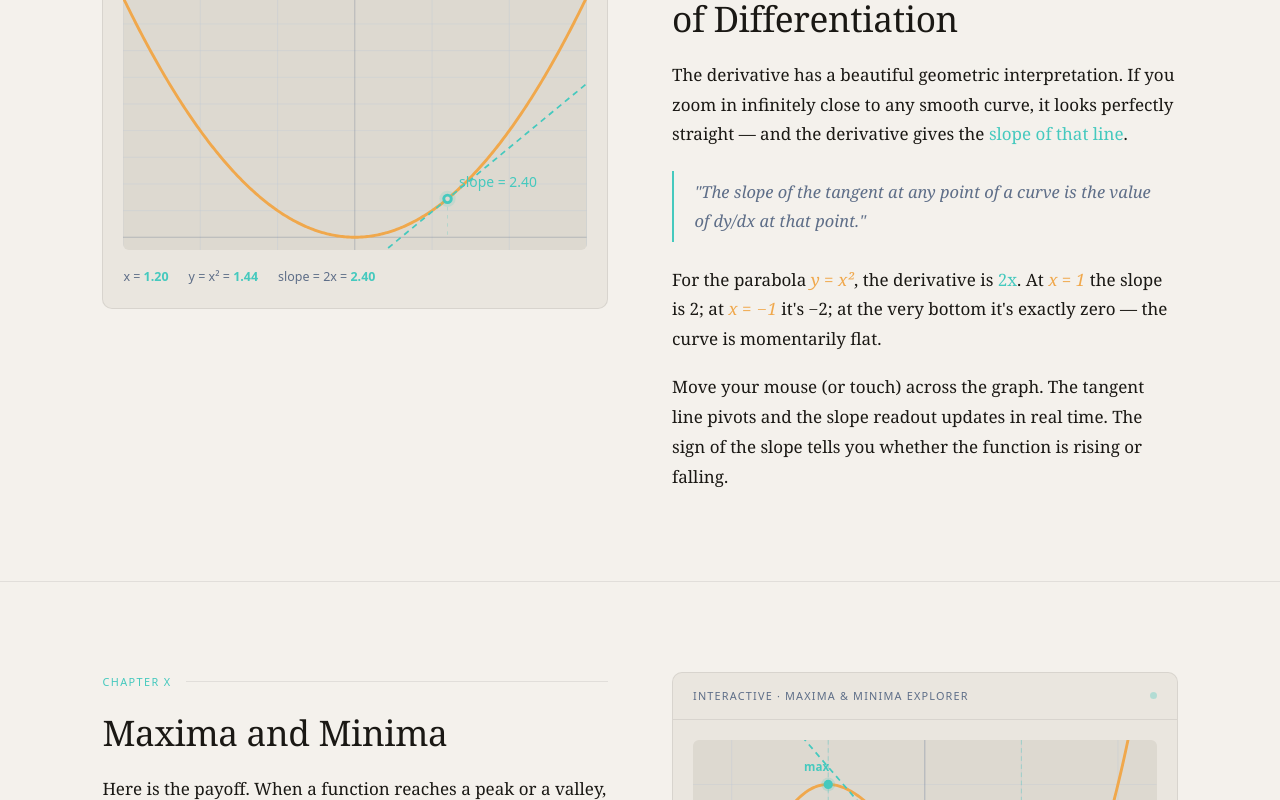
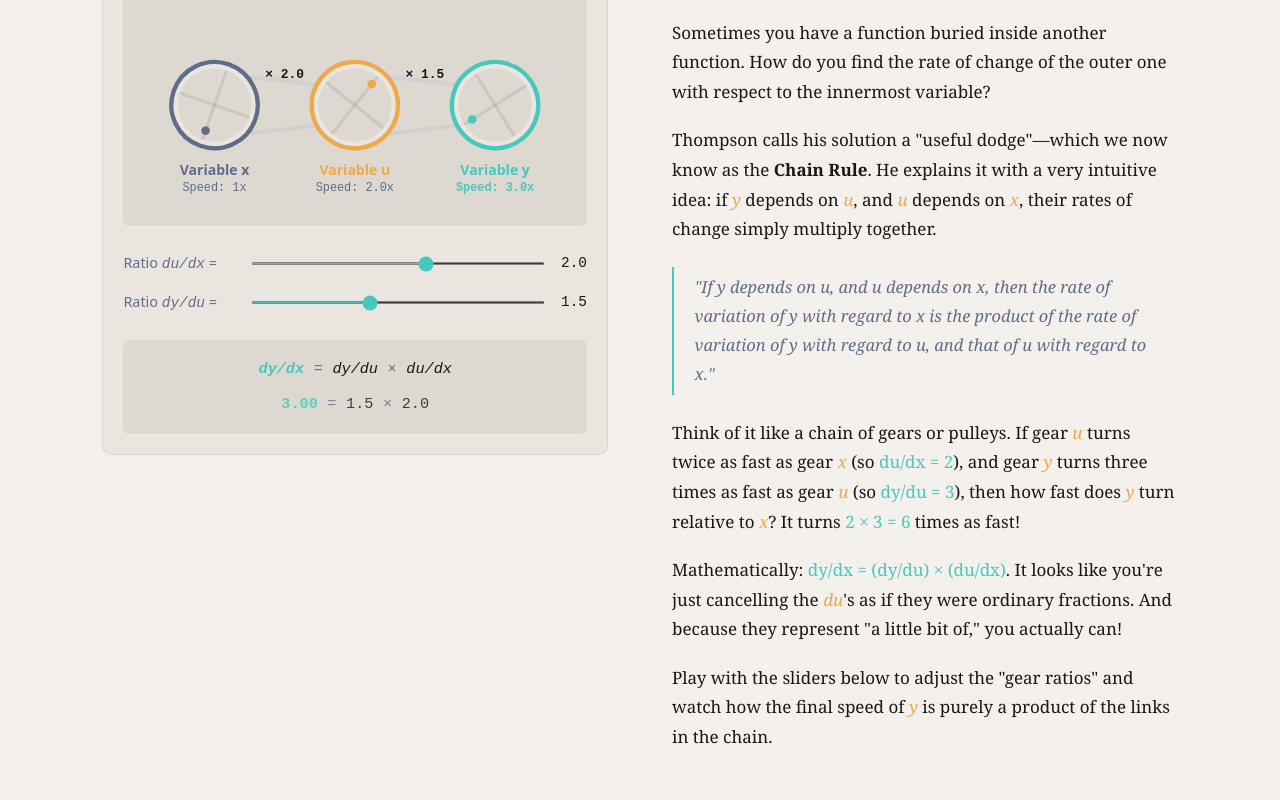
Before and after one commit to RakshithNM/calculus, a Vue app: page / in a window 1280 px wide. Shown: the part 8360-9160 px from the top of the page. Built offline with nearby package versions, Linux system fonts and the light colour scheme.

Commit message:
Fix chapter numbering and add Chapter 9 (Useful Dodge)

```diff
--- a/src/App.vue
+++ b/src/App.vue
@@ -10,6 +10,7 @@
     <ChapterProductRule />
     <ChapterSuccessive />
     <ChapterTimeVaries />
+    <ChapterUsefulDodge />
     <ChapterSlopes />
     <ChapterMaxMin />
     <ChapterIntegration />
@@ -29,6 +30,7 @@ import ChapterConstants from '@/components/chapters/ChapterConstants.vue'
 import ChapterProductRule from '@/components/chapters/ChapterProductRule.vue'
 import ChapterSuccessive from '@/components/chapters/ChapterSuccessive.vue'
 import ChapterTimeVaries from '@/components/chapters/ChapterTimeVaries.vue'
+import ChapterUsefulDodge from '@/components/chapters/ChapterUsefulDodge.vue'
 import ChapterSlopes from '@/components/chapters/ChapterSlopes.vue'
 import ChapterMaxMin from '@/components/chapters/ChapterMaxMin.vue'
 import ChapterIntegration from '@/components/chapters/ChapterIntegration.vue'
--- a/src/components/chapters/ChapterMaxMin.vue
+++ b/src/components/chapters/ChapterMaxMin.vue
@@ -1,5 +1,5 @@
 <template>
-  <ChapterLayout id="max-min" label="Chapter X" title="Maxima and Minima">
+  <ChapterLayout id="max-min" label="Chapter XI" title="Maxima and Minima">
     <template #prose>
       <div class="prose-block">
         <p>
--- a/src/components/chapters/ChapterSlopes.vue
+++ b/src/components/chapters/ChapterSlopes.vue
@@ -1,5 +1,5 @@
 <template>
-  <ChapterLayout id="slopes" label="Chapter IX" title="Geometrical Meaning of Differentiation">
+  <ChapterLayout id="slopes" label="Chapter X" title="Geometrical Meaning of Differentiation">
     <template #prose>
       <div class="prose-block">
         <p>
--- /dev/null
+++ b/src/components/chapters/ChapterUsefulDodge.vue
@@ -0,0 +1,38 @@
+<template>
+  <ChapterLayout id="useful-dodge" label="Chapter IX" title="Introducing a Useful Dodge">
+    <template #prose>
+      <div class="prose-block">
+        <p>
+          Sometimes you have a function buried inside another function. How do you find the rate of change of the outer one with respect to the innermost variable?
+        </p>
+        <p>
+          Thompson calls his solution a "useful dodge"—which we now know as the <strong>Chain Rule</strong>. He explains it with a very intuitive idea: if <span class="dx">y</span> depends on <span class="dx">u</span>, and <span class="dx">u</span> depends on <span class="dx">x</span>, their rates of change simply multiply together.
+        </p>
+        <blockquote>
+          "If <em>y</em> depends on <em>u</em>, and <em>u</em> depends on <em>x</em>, then the rate of variation of <em>y</em> with regard to <em>x</em> is the product of the rate of variation of <em>y</em> with regard to <em>u</em>, and that of <em>u</em> with regard to <em>x</em>."
+        </blockquote>
+        <p>
+          Think of it like a chain of gears or pulleys. If gear <span class="dx">u</span> turns twice as fast as gear <span class="dx">x</span> (so <span class="hi">du/dx = 2</span>), and gear <span class="dx">y</span> turns three times as fast as gear <span class="dx">u</span> (so <span class="hi">dy/du = 3</span>), then how fast does <span class="dx">y</span> turn relative to <span class="dx">x</span>?
+          It turns <span class="hi">2 × 3 = 6</span> times as fast!
+        </p>
+        <p>
+          Mathematically: <span class="hi">dy/dx = (dy/du) × (du/dx)</span>. It looks like you're just cancelling the <span class="dx">du</span>'s as if they were ordinary fractions. And because they represent "a little bit of," you actually can!
+        </p>
+        <p>
+          Play with the sliders below to adjust the "gear ratios" and watch how the final speed of <span class="dx">y</span> is purely a product of the links in the chain.
+        </p>
+      </div>
+    </template>
+    <template #lab>
+      <LabPanel label="Interactive · The Chain Rule Pulleys">
+        <UsefulDodgeVis />
+      </LabPanel>
+    </template>
+  </ChapterLayout>
+</template>
+
+<script setup lang="ts">
+import ChapterLayout from '@/components/ChapterLayout.vue'
+import LabPanel from '@/components/LabPanel.vue'
+import UsefulDodgeVis from '@/components/interactive/UsefulDodgeVis.vue'
+</script>
--- /dev/null
+++ b/src/components/interactive/UsefulDodgeVis.vue
@@ -0,0 +1,281 @@
+<template>
+  <div class="useful-dodge-vis">
+    <div class="simulation-area">
+      <!-- Gears Visualization -->
+      <svg viewBox="0 0 400 180" class="gears-view">
+        <!-- Connecting Belts -->
+        <path d="M 70 60 L 200 75 L 200 105 L 70 120 Z" class="belt" />
+        <path d="M 200 60 L 330 75 L 330 105 L 200 120 Z" class="belt" />
+
+        <!-- Wheel X -->
+        <g :transform="`translate(70, 90) rotate(${rotX})`">
+          <circle cx="0" cy="0" r="40" class="wheel wheel--x" />
+          <circle cx="0" cy="0" r="34" class="wheel-inner" />
+          <line x1="0" y1="-34" x2="0" y2="34" class="spoke" />
+          <line x1="-34" y1="0" x2="34" y2="0" class="spoke" />
+          <circle cx="0" cy="-25" r="4" class="marker marker--x" />
+        </g>
+        <text x="70" y="155" class="wheel-label wheel-label--x">Variable x</text>
+        <text x="70" y="170" class="speed-label">Speed: 1x</text>
+
+        <!-- Wheel U -->
+        <g :transform="`translate(200, 90) rotate(${rotU})`">
+          <circle cx="0" cy="0" r="40" class="wheel wheel--u" />
+          <circle cx="0" cy="0" r="34" class="wheel-inner" />
+          <line x1="0" y1="-34" x2="0" y2="34" class="spoke" />
+          <line x1="-34" y1="0" x2="34" y2="0" class="spoke" />
+          <circle cx="0" cy="-25" r="4" class="marker marker--u" />
+        </g>
+        <text x="200" y="155" class="wheel-label wheel-label--u">Variable u</text>
+        <text x="200" y="170" class="speed-label">Speed: {{ du_dx.toFixed(1) }}x</text>
+
+        <!-- Wheel Y -->
+        <g :transform="`translate(330, 90) rotate(${rotY})`">
+          <circle cx="0" cy="0" r="40" class="wheel wheel--y" />
+          <circle cx="0" cy="0" r="34" class="wheel-inner" />
+          <line x1="0" y1="-34" x2="0" y2="34" class="spoke" />
+          <line x1="-34" y1="0" x2="34" y2="0" class="spoke" />
+          <circle cx="0" cy="-25" r="4" class="marker marker--y" />
+        </g>
+        <text x="330" y="155" class="wheel-label wheel-label--y">Variable y</text>
+        <text x="330" y="170" class="speed-label speed-label--highlight">Speed: {{ dy_dx.toFixed(1) }}x</text>
+
+        <!-- Multipliers -->
+        <text x="135" y="65" class="multiplier-text">× {{ du_dx.toFixed(1) }}</text>
+        <text x="265" y="65" class="multiplier-text">× {{ dy_du.toFixed(1) }}</text>
+      </svg>
+    </div>
+
+    <!-- Sliders -->
+    <div class="controls-area">
+      <div class="ctrl-row">
+        <span class="ctrl-lbl">Ratio <span class="math-var">du/dx</span> =</span>
+        <input type="range" v-model.number="du_dx" min="0.5" max="3" step="0.1" />
+        <span class="ctrl-out">{{ du_dx.toFixed(1) }}</span>
+      </div>
+      <div class="ctrl-row">
+        <span class="ctrl-lbl">Ratio <span class="math-var">dy/du</span> =</span>
+        <input type="range" v-model.number="dy_du" min="0.5" max="3" step="0.1" />
+        <span class="ctrl-out">{{ dy_du.toFixed(1) }}</span>
+      </div>
+    </div>
+
+    <!-- Readout -->
+    <div class="formula-readout">
+      <div class="f-row">
+        <span class="math-var highlight">dy/dx</span>
+        <span class="f-eq">=</span>
+        <span class="math-var">dy/du</span>
+        <span class="f-eq">×</span>
+        <span class="math-var">du/dx</span>
+      </div>
+      <div class="f-row f-row--numbers">
+        <span class="val highlight">{{ dy_dx.toFixed(2) }}</span>
+        <span class="f-eq">=</span>
+        <span class="val">{{ dy_du.toFixed(1) }}</span>
+        <span class="f-eq">×</span>
+        <span class="val">{{ du_dx.toFixed(1) }}</span>
+      </div>
+    </div>
+  </div>
+</template>
+
+<script setup lang="ts">
+import { ref, computed, onMounted, onUnmounted } from 'vue'
+
+const du_dx = ref(2.0)
+const dy_du = ref(1.5)
+
+const dy_dx = computed(() => du_dx.value * dy_du.value)
+
+// Animation state
+const rotX = ref(0)
+const rotU = ref(0)
+const rotY = ref(0)
+
+const baseSpeed = 40 // degrees per second
+
+let animFrame: number
+let lastTime = 0
+
+function loop(time: number) {
+  if (!lastTime) lastTime = time
+  const dt = (time - lastTime) / 1000
+  lastTime = time
+
+  rotX.value = (rotX.value + baseSpeed * dt) % 360
+  rotU.value = (rotU.value + baseSpeed * du_dx.value * dt) % 360
+  rotY.value = (rotY.value + baseSpeed * dy_dx.value * dt) % 360
+
+  animFrame = requestAnimationFrame(loop)
+}
+
+onMounted(() => {
+  animFrame = requestAnimationFrame(loop)
+})
+
+onUnmounted(() => {
+  cancelAnimationFrame(animFrame)
+})
+</script>
+
+<style lang="scss" scoped>
+.useful-dodge-vis {
+  display: flex;
+  flex-direction: column;
+  gap: 1.5rem;
+}
+
+.simulation-area {
+  background: var(--surface-hi);
+  padding: 1.5rem 1rem;
+  border-radius: 6px;
+  display: flex;
+  justify-content: center;
+}
+
+.gears-view {
+  width: 100%;
+  max-width: 500px;
+  height: auto;
+}
+
+/* Belts */
+.belt {
+  fill: transparent;
+  stroke: var(--text-dim);
+  stroke-width: 4;
+  stroke-linejoin: round;
+  opacity: 0.4;
+}
+
+/* Wheels */
+.wheel {
+  stroke-width: 4;
+  fill: var(--surface);
+  &--x { stroke: var(--text-muted); }
+  &--u { stroke: var(--warm); }
+  &--y { stroke: var(--accent); }
+}
+
+.wheel-inner {
+  fill: var(--surface-hi);
+  stroke: none;
+}
+
+.spoke {
+  stroke: var(--border);
+  stroke-width: 3;
+}
+
+.marker {
+  &--x { fill: var(--text-muted); }
+  &--u { fill: var(--warm); }
+  &--y { fill: var(--accent); }
+}
+
+.wheel-label {
+  font-family: var(--ff-ui);
+  font-size: 13px;
+  font-weight: 600;
+  text-anchor: middle;
+  fill: var(--text);
+
+  &--x { fill: var(--text-muted); }
+  &--u { fill: var(--warm); }
+  &--y { fill: var(--accent); }
+}
+
+.speed-label {
+  font-family: var(--ff-mono);
+  font-size: 11px;
+  text-anchor: middle;
+  fill: var(--text-muted);
+
+  &--highlight {
+    fill: var(--accent);
+    font-weight: 600;
+  }
+}
+
+.multiplier-text {
+  font-family: var(--ff-mono);
+  font-size: 12px;
+  font-weight: 600;
+  text-anchor: middle;
+  fill: var(--text);
+  background: var(--surface-hi);
+}
+
+/* Controls */
+.controls-area {
+  display: flex;
+  flex-direction: column;
+  gap: 0.75rem;
+}
+
+.ctrl-row {
+  display: flex;
+  align-items: center;
+  gap: 1rem;
+}
+
+.ctrl-lbl {
+  font-family: var(--ff-ui);
+  font-size: 0.9rem;
+  color: var(--text-muted);
+  min-width: 7rem;
+}
+
+.ctrl-out {
+  font-family: var(--ff-mono);
+  font-size: 0.9rem;
+  color: var(--text);
+  min-width: 3ch;
+  text-align: right;
+  font-variant-numeric: tabular-nums;
+}
+
+input[type='range'] {
+  flex: 1;
+}
+
+.math-var {
+  font-family: var(--ff-mono);
+  font-style: italic;
+  &.highlight { color: var(--accent); font-weight: 600; }
+}
+
+/* Formula */
+.formula-readout {
+  display: flex;
+  flex-direction: column;
+  gap: 0.5rem;
+  font-family: var(--ff-mono);
+  font-size: 0.95rem;
+  background: var(--surface-hi);
+  padding: 1rem;
+  border-radius: 6px;
+  align-items: center;
+}
+
+.f-row {
+  display: flex;
+  align-items: center;
+  gap: 0.6rem;
+
+  &--numbers {
+    opacity: 0.8;
+  }
+}
+
+.f-eq {
+  color: var(--text-muted);
+}
+
+.val {
+  color: var(--text);
+  font-variant-numeric: tabular-nums;
+  &.highlight { color: var(--accent); font-weight: 600; }
+}
+</style>
```
